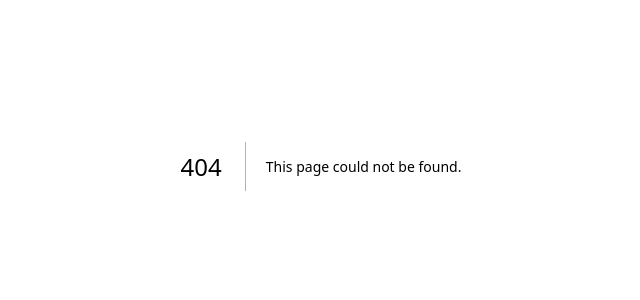
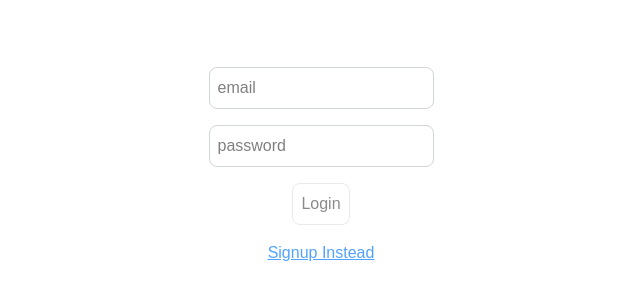
Before and after one commit to rishipatel83/nextauth, a Next.js app: page /login in a window 1280 px wide. Before the commit this address had no page. Shown: the part 234-534 px from the top of the page, without its empty margins (319-959 px from the left). Built offline with nearby package versions, Linux system fonts and the light colour scheme.

Commit message:
Add login page with user authentication and loading state

```diff
--- a/src/app/api/users/login/route.ts
+++ b/src/app/api/users/login/route.ts
@@ -18,13 +18,13 @@ export async function POST(request:NextRequest) {
             return NextResponse.json({error: "User does not exists"},{status:400})
         }
 
-        console.log("User exists")
 
         const validPassword = await bcrypt.compare(password, user.password)   //this will return true or false
 
         if(!validPassword){
             return NextResponse.json({error: "Check your credentials"},{status:400})
         }
+        console.log("User exists")
 
         // now we will create a token, for the token we require data
         // token is long encrypted string where we put our payload
--- /dev/null
+++ b/src/app/login/page.tsx
@@ -0,0 +1,82 @@
+'use client'
+import { useState } from 'react'
+import axios from 'axios'
+import { toast, Toaster } from 'react-hot-toast'
+import { useRouter } from 'next/navigation'
+import Link from 'next/link'
+
+export default function LoginPage() {
+    const router = useRouter()
+
+    const [user, setUser] = useState({
+        email: "",
+        password: "",
+    })
+
+    // const [buttonDisabled, setButtonDisabled] = useState(true)
+
+    const [loading, setLoading] = useState(false)
+
+    const onLogin = async () =>{
+        let toastId
+        try {
+            setLoading(true)
+            toastId = toast.loading('Processing...')
+            const response = await axios.post("/api/users/login", user)
+            console.log("Login success ", response)
+            console.log(response.data.message)
+            toast.success("Login Successfully", { id: toastId })
+            // router.push('/login')
+            setTimeout(() => {
+                router.push('/profile')
+            }, 1000);
+
+        } catch (error: any) {
+            console.log("Login Failed")
+            console.log(error.response.data.error)
+            toast.error(error.response?.data?.error || "Something went wrong!", { id: toastId });
+        } finally {
+            setLoading(false)
+        }
+    }
+
+    // useEffect(()=>{
+    //     if(user.email.length > 0 && user.password.length > 0 && user.username.length > 0) setButtonDisabled(false)
+    //     else setButtonDisabled(true)
+    // },[user])
+
+    const buttonDisabled = loading || !(user.email.length > 0 && user.password.length > 0);
+
+    return (
+        <div className='flex flex-col items-center justify-center min-h-screen py-2'>
+            <Toaster/>
+            <label htmlFor="email"></label>
+            <input
+                className='p-2 border border-gray-300 rounded-lg mb-4 focus:outline-none focus:border-gray-600 text-black bg-white'
+                id='email'
+                value = {user.email}
+                onChange={(e) => setUser({...user, email: e.target.value})}
+                type="text"
+                placeholder='email'
+            />
+            <label htmlFor="password"></label>
+            <input
+                className='p-2 border border-gray-300 rounded-lg mb-4 focus:outline-none focus:border-gray-600 text-black bg-white'
+                id='password'
+                value = {user.password}
+                onChange={(e) => setUser({...user, password: e.target.value})}
+                type="password"
+                placeholder='password'
+            />
+
+            <button
+                className= {`p-2 border border-gray-300 rounded-lg mb-4 focus:outline-none focus:border-gray-600 ${buttonDisabled ? 'cursor-not-allowed opacity-50' : 'cursor-pointer'}`}
+                disabled = {buttonDisabled}
+                onClick={onLogin}
+            >
+                {loading ? "Processing..." : "Login"}
+            </button>
+            <Link href='/signup' className='underline text-blue-400'>Signup Instead</Link>
+        </div>
+    )
+}
--- a/src/app/page.tsx
+++ b/src/app/page.tsx
@@ -1,8 +1,11 @@
 import Image from "next/image";
+import Link from "next/link";
 
 export default function Home() {
   return (
     <div className="flex flex-col flex-1 items-center justify-center bg-zinc-50 font-sans dark:bg-black">
+      <Link href={'/signup'}>Signup</Link>
+      <Link href={'/login'}>Login</Link>
       <main className="flex flex-1 w-full max-w-3xl flex-col items-center justify-between py-32 px-16 bg-white dark:bg-black sm:items-start">
         <Image
           className="dark:invert"
```
